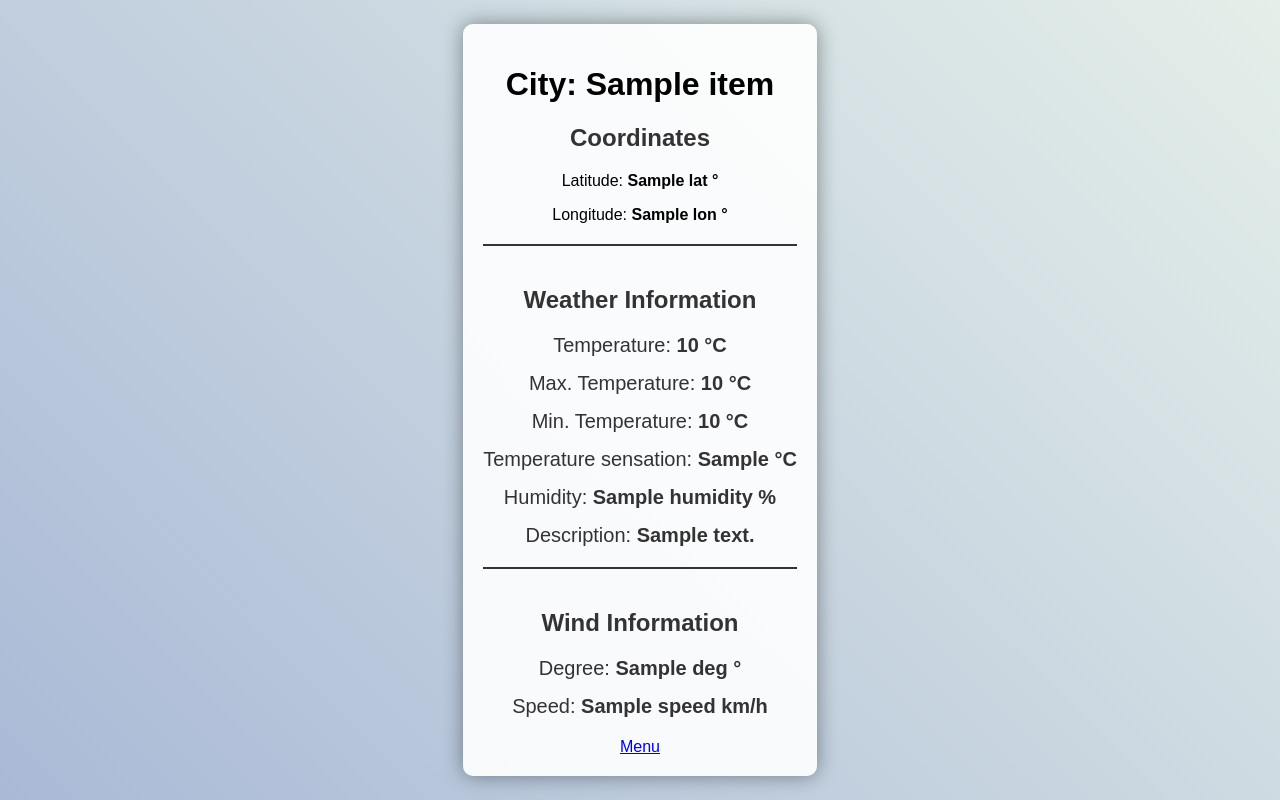
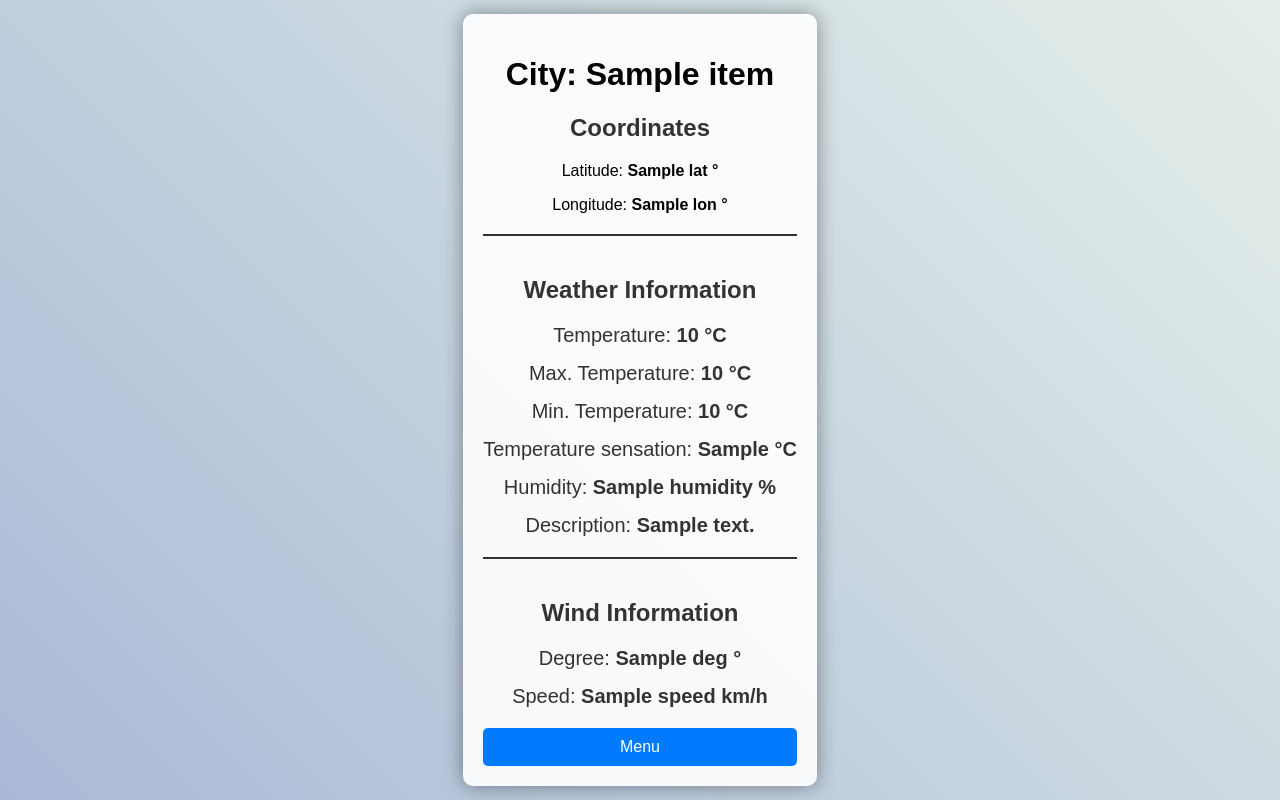
Before and after one commit to Xeonam/Weather-Forecast, a Flask app: page /weather in a window 1280 px wide. Run offline with Flask 3, Linux system fonts and the light colour scheme; a database or web service that is not in the repository returns one stand-in record (values such as "Sample title"); data that the repository does not hold is empty.

Commit message:
Add style for link in weather.html

```diff
--- a/WeatherForecast/static/weather.css
+++ b/WeatherForecast/static/weather.css
@@ -75,3 +75,14 @@ body {
 .wind-info p {
     color: #333;
 }
+
+.link {
+    display: block;
+    margin-top: 20px;
+    text-decoration: none;
+    background-color: #007bff;
+    color: #fff;
+    padding: 10px;
+    text-align: center;
+    border-radius: 5px;
+  }
--- a/WeatherForecast/templates/weather.html
+++ b/WeatherForecast/templates/weather.html
@@ -31,7 +31,7 @@
             <p>Speed: <span class="value">{{ weather.speed }} km/h</span></p>
         </div>
 
-        <a href="/">Menu</a>
+        <a class="link" href="/">Menu</a>
     </div>
 </body>
 </html>
```
